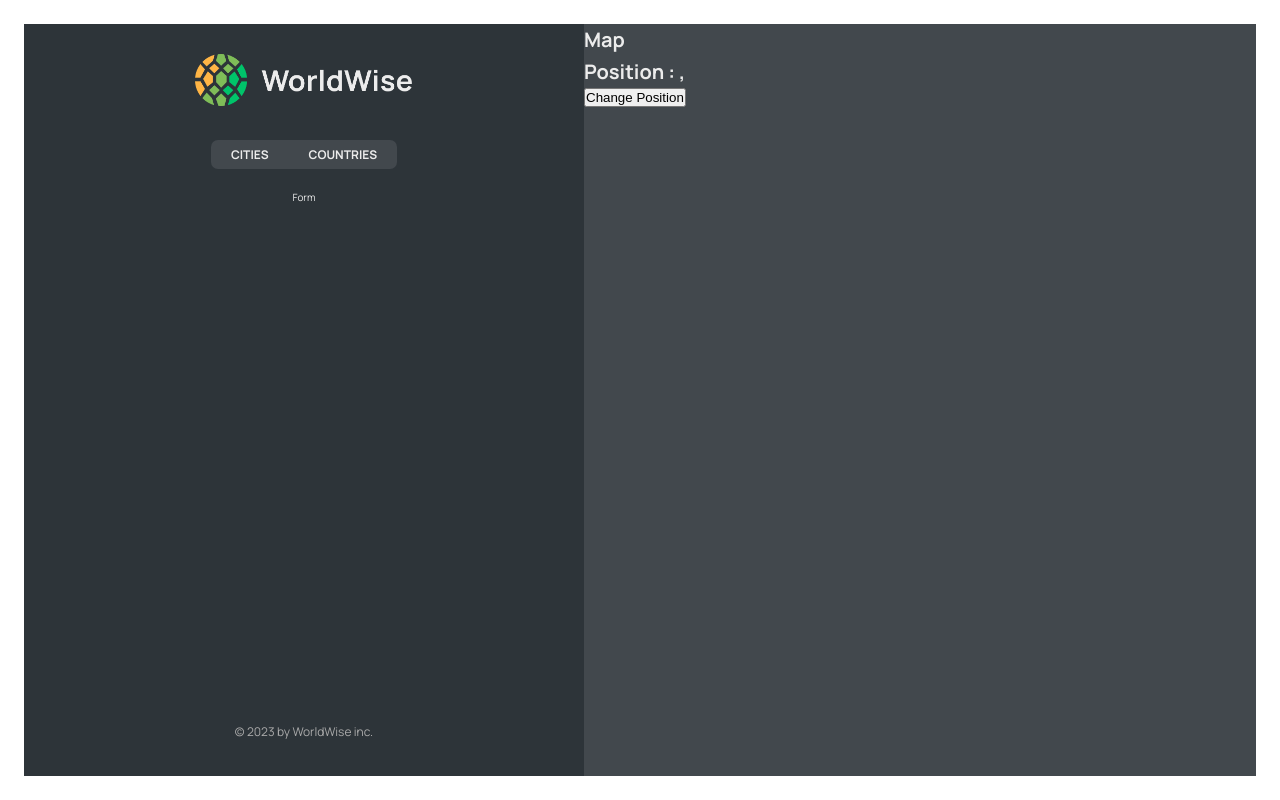
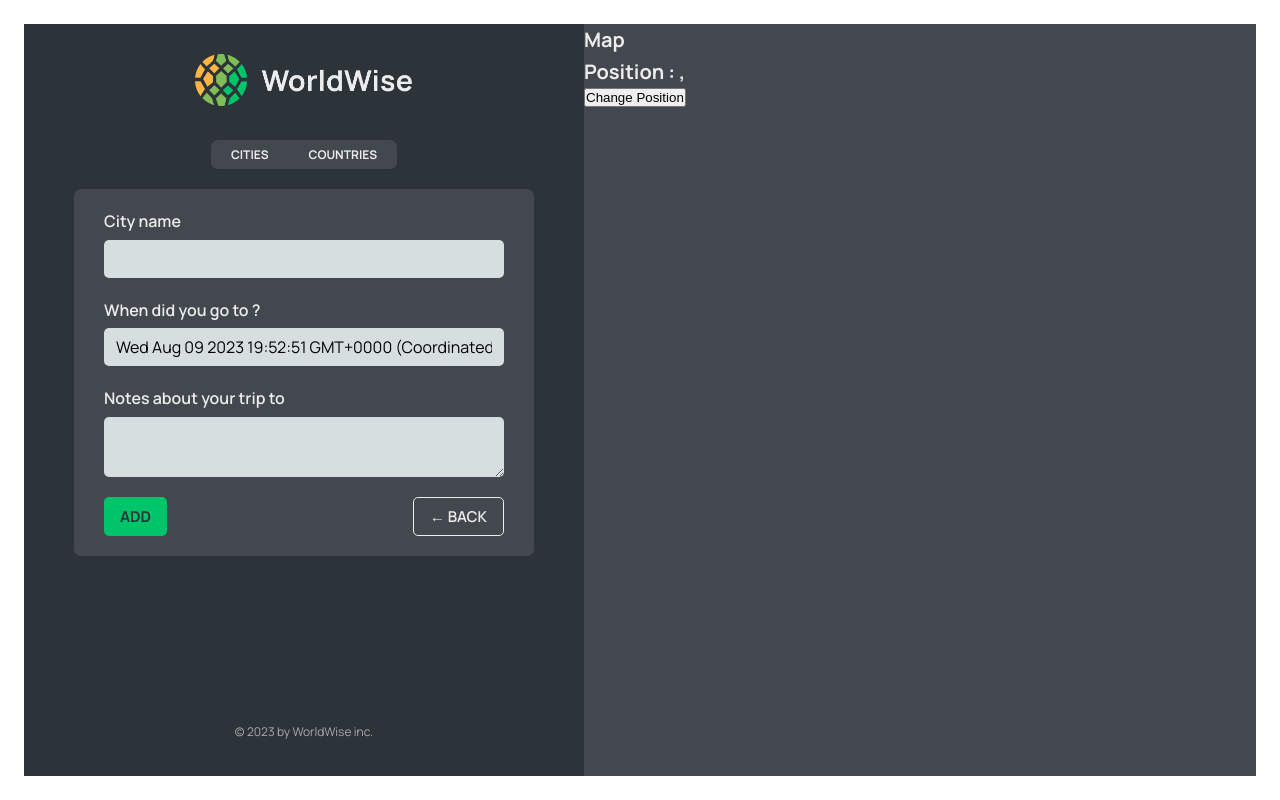
Before and after one commit to armangral/worldwise, a React (Vite) app: page /app/form in a window 1280 px wide. Built offline with nearby package versions, Linux system fonts and the light colour scheme; data requests are answered from the project's data file.

Commit message:
adding prog navigation

```diff
--- a/src/App.jsx
+++ b/src/App.jsx
@@ -9,6 +9,7 @@ import CityList from "./components/CityList";
 import { useEffect, useState } from "react";
 import CountryList from "./components/CountryList";
 import City from "./components/City";
+import Form from "./components/Form";
 
 const BASEURL = "http://localhost:9000";
 function App() {
@@ -55,7 +56,7 @@ function App() {
             element={<CountryList cities={cities} isLoading={isLoading} />}
           />
           <Route path="countries" element={<p>List of countries</p>} />
-          <Route path="form" element={<p>Form</p>} />
+          <Route path="form" element={<Form />} />
         </Route>
         <Route path="pricing" element={<Pricing />} />
         <Route path="login" element={<Login />} />
--- /dev/null
+++ b/src/components/Button.jsx
@@ -0,0 +1,11 @@
+import styles from "./Button.module.css";
+
+function Button({ children, onClick, type }) {
+  return (
+    <button onClick={onClick} className={`${styles.btn} ${styles[type]}`}>
+      {children}
+    </button>
+  );
+}
+
+export default Button;
--- a/src/components/CountryList.jsx
+++ b/src/components/CountryList.jsx
@@ -24,7 +24,7 @@ function CountriesList({ cities, isLoading }) {
   return (
     <ul className={styles.countryList}>
       {countries.map((country) => (
-        <CountryItem country={country} />
+        <CountryItem country={country} key={country.country} />
       ))}
     </ul>
   );
--- a/src/components/Form.jsx
+++ b/src/components/Form.jsx
@@ -3,6 +3,9 @@
 import { useState } from "react";
 
 import styles from "./Form.module.css";
+
+import Button from "./Button";
+import { useNavigate } from "react-router-dom";
 
 export function convertToEmoji(countryCode) {
   const codePoints = countryCode
@@ -13,6 +16,7 @@ export function convertToEmoji(countryCode) {
 }
 
 function Form() {
+  const navigate = useNavigate();
   const [cityName, setCityName] = useState("");
   const [country, setCountry] = useState("");
   const [date, setDate] = useState(new Date());
@@ -49,8 +53,16 @@ function Form() {
       </div>
 
       <div className={styles.buttons}>
-        <button>Add</button>
-        <button>&larr; Back</button>
+        <Button type="primary">Add</Button>
+        <Button
+          type="back"
+          onClick={(e) => {
+            e.preventDefault();
+            navigate(-1);
+          }}
+        >
+          &larr; Back
+        </Button>
       </div>
     </form>
   );
--- a/src/components/Form.module.css
+++ b/src/components/Form.module.css
@@ -42,3 +42,39 @@
   font-family: inherit;
   font-size: 1.2rem;
 }
+
+.btn {
+  color: inherit;
+  text-transform: uppercase;
+  padding: 0.8rem 1.6rem;
+  font-family: inherit;
+  font-size: 1.5rem;
+  border: none;
+  border-radius: 5px;
+  cursor: pointer;
+}
+
+.primary {
+  font-weight: 700;
+  background-color: var(--color-brand--2);
+  color: var(--color-dark--1);
+}
+
+.back {
+  font-weight: 600;
+  background: none;
+  border: 1px solid currentColor;
+}
+
+.position {
+  font-weight: 700;
+  position: absolute;
+  z-index: 1000;
+  font-size: 1.4rem;
+  bottom: 4rem;
+  left: 50%;
+  transform: translateX(-50%);
+  background-color: var(--color-brand--2);
+  color: var(--color-dark--1);
+  box-shadow: 0 0.4rem 1.2rem rgba(36, 42, 46, 0.16);
+}
--- a/src/components/Map.jsx
+++ b/src/components/Map.jsx
@@ -1,14 +1,20 @@
-import { useSearchParams } from "react-router-dom";
+import { useNavigate, useSearchParams } from "react-router-dom";
 import styles from "./Map.module.css";
 
 function Map() {
+  const navigate = useNavigate();
   const [searchParams, setSearchParams] = useSearchParams();
 
   const lat = searchParams.get("lat");
   const lng = searchParams.get("lng");
 
   return (
-    <div className={styles.mapContainer}>
+    <div
+      className={styles.mapContainer}
+      onClick={() => {
+        navigate("form");
+      }}
+    >
       <h1>Map</h1>
       <h1>
         Position : {lat}, {lng}
```
